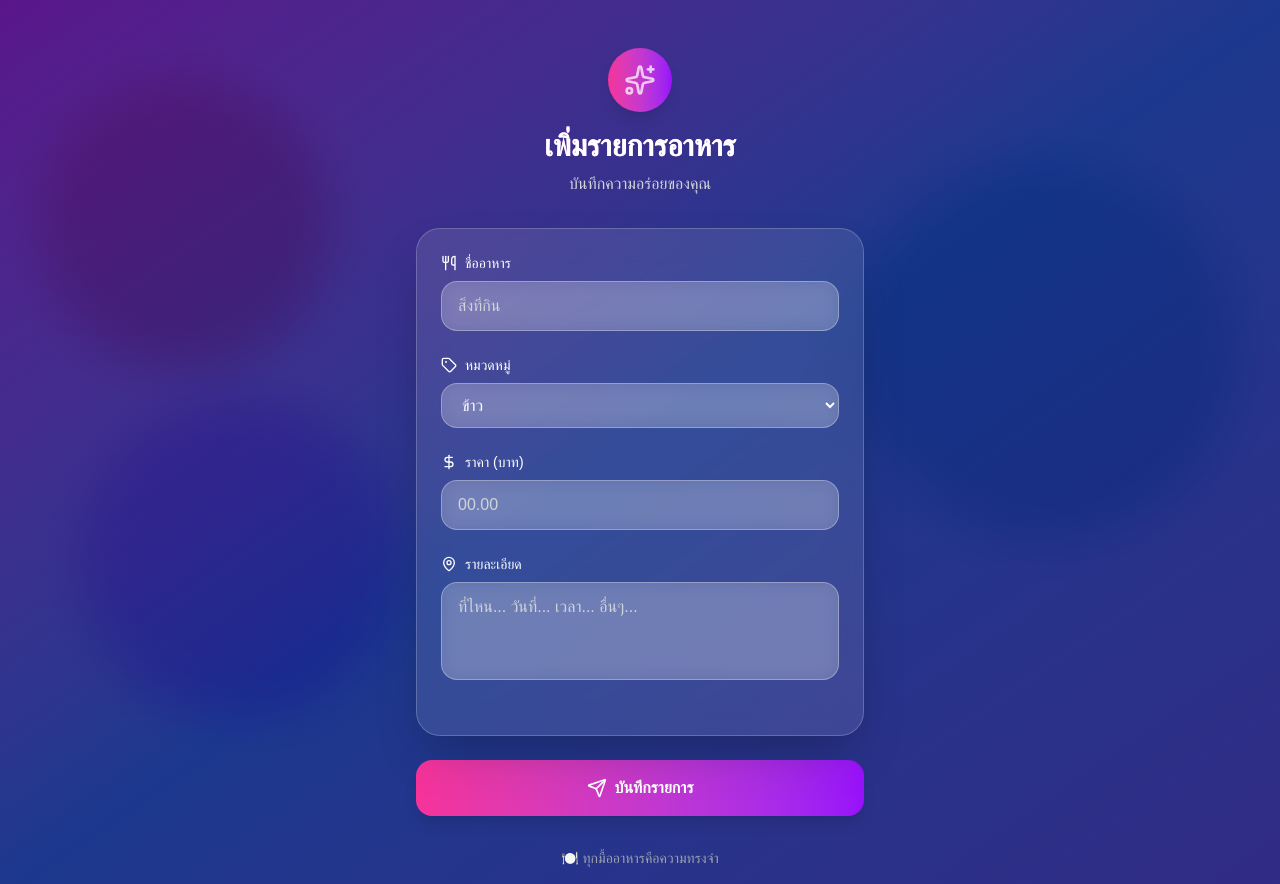
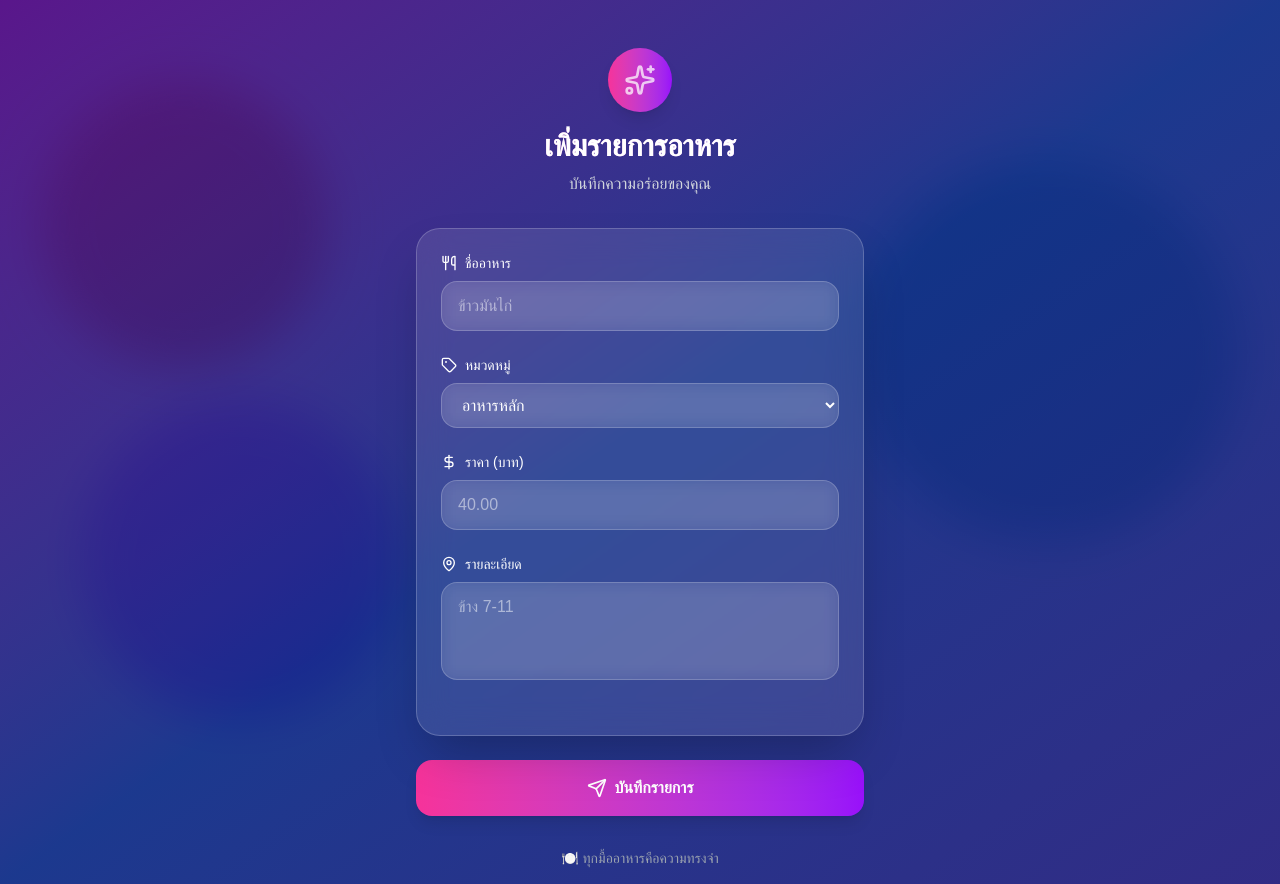
Before and after one commit to IamDeveloperNo1/expenses-web, a Next.js app: page /Form in a window 1280 px wide. Built offline with nearby package versions, Linux system fonts and the light colour scheme.

Commit message:
Update page.jsx

```diff
--- a/src/app/Form/page.jsx
+++ b/src/app/Form/page.jsx
@@ -1,4 +1,3 @@
-'use client'
 import React, { useState } from "react";
 import {
   Send,
@@ -95,8 +94,8 @@ export default function FoodExpenseForm() {
                 name="Name"
                 value={formData.Name}
                 onChange={handleChange}
-                placeholder="สิ่งที่กิน"
-                className="w-full px-4 py-3 bg-white/20 border border-white/30 rounded-2xl text-white placeholder-gray-300 focus:outline-none focus:ring-2 focus:ring-pink-500 focus:border-transparent transition-all duration-300 backdrop-blur-sm"
+                placeholder="ข้าวมันไก่"
+                className="w-full px-4 py-3 bg-white/10 border border-white/20 rounded-2xl text-white placeholder-white/50 focus:outline-none focus:ring-2 focus:ring-pink-400 focus:border-transparent focus:bg-white/20 transition-all duration-300 backdrop-blur-sm"
                 required
               />
             </div>
@@ -111,25 +110,16 @@ export default function FoodExpenseForm() {
                 name="Category_id"
                 value={formData.Category_id}
                 onChange={handleChange}
-                className="w-full px-4 py-3 bg-white/20 border border-white/30 rounded-2xl text-white focus:outline-none focus:ring-2 focus:ring-pink-500 focus:border-transparent transition-all duration-300 backdrop-blur-sm"
+                className="w-full px-4 py-3 bg-white/10 border border-white/20 rounded-2xl text-white focus:outline-none focus:ring-2 focus:ring-pink-400 focus:border-transparent focus:bg-white/20 transition-all duration-300 backdrop-blur-sm"
               >
                 <option value={1} className="bg-gray-800 text-white">
-                  ข้าว
+                  อาหารหลัก
                 </option>
                 <option value={2} className="bg-gray-800 text-white">
-                  เครื่องดื่ม
+                  ขนม
                 </option>
                 <option value={3} className="bg-gray-800 text-white">
-                  เสื้อผ้า
-                </option>
-                <option value={4} className="bg-gray-800 text-white">
-                  รถ
-                </option>
-                <option value={30001.0} className="bg-gray-800 text-white">
-                  ห้อง
-                </option>
-                <option value={5} className="bg-gray-800 text-white">
-                  อื่นๆ
+                  เครื่องดื่ม
                 </option>
               </select>
             </div>
@@ -145,9 +135,9 @@ export default function FoodExpenseForm() {
                 name="Price"
                 value={formData.Price}
                 onChange={handleChange}
-                placeholder="00.00"
+                placeholder="40.00"
                 step="0.01"
-                className="w-full px-4 py-3 bg-white/20 border border-white/30 rounded-2xl text-white placeholder-gray-300 focus:outline-none focus:ring-2 focus:ring-pink-500 focus:border-transparent transition-all duration-300 backdrop-blur-sm"
+                className="w-full px-4 py-3 bg-white/10 border border-white/20 rounded-2xl text-white placeholder-white/50 focus:outline-none focus:ring-2 focus:ring-pink-400 focus:border-transparent focus:bg-white/20 transition-all duration-300 backdrop-blur-sm"
                 required
               />
             </div>
@@ -162,9 +152,9 @@ export default function FoodExpenseForm() {
                 name="Desc"
                 value={formData.Desc}
                 onChange={handleChange}
-                placeholder="ที่ไหน... วันที่... เวลา... อื่นๆ..."
+                placeholder="ข้าง 7-11"
                 rows="3"
-                className="w-full px-4 py-3 bg-white/20 border border-white/30 rounded-2xl text-white placeholder-gray-300 focus:outline-none focus:ring-2 focus:ring-pink-500 focus:border-transparent transition-all duration-300 backdrop-blur-sm resize-none"
+                className="w-full px-4 py-3 bg-white/10 border border-white/20 rounded-2xl text-white placeholder-white/50 focus:outline-none focus:ring-2 focus:ring-pink-400 focus:border-transparent focus:bg-white/20 transition-all duration-300 backdrop-blur-sm resize-none"
               />
             </div>
           </div>
```
